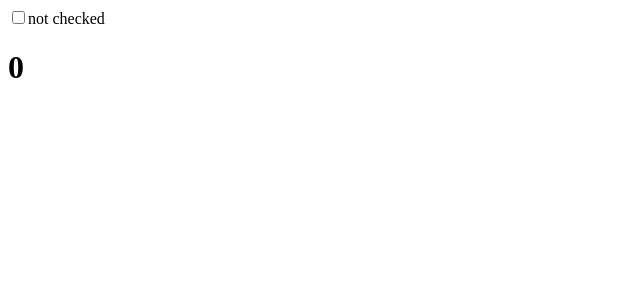
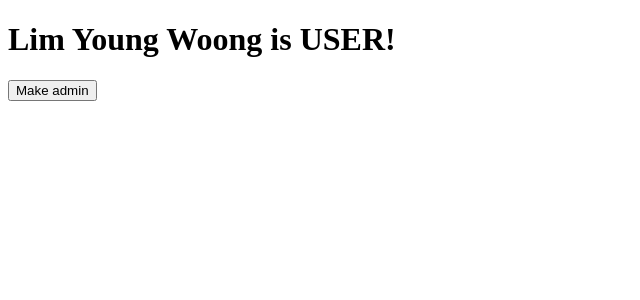
Before and after one commit to johnny-gill/third-react, a React (Create React App) app: page / in a window 1280 px wide. Shown: the top 300 px of the page, without its empty margins (0-640 px from the left). Built offline with nearby package versions, Linux system fonts and the light colour scheme.

Commit message:
Feature: useReducer

```diff
--- /dev/null
+++ b/src/ch7/App3.js
@@ -0,0 +1,51 @@
+import { useReducer, useState } from "react";
+
+const initUser = {
+  id: 8282,
+  firstName: "Young Woong",
+  lastName: "Lim",
+  admin: false,
+};
+
+const App3 = () => {
+  // // 방법 1
+  // const [user, setUser] = useState(initUser);
+
+  // const handleClick = () => {
+  //   setUser({ ...user, admin: !user.admin });
+  // };
+
+  // return (
+  //   <div>
+  //     <h1>
+  //       {user.lastName} {user.firstName} is {user.admin ? "ADMIN!" : "USER!"}
+  //     </h1>
+  //     <button onClick={handleClick}>
+  //       Make {user.admin ? "USER!" : "ADMIN!"}
+  //     </button>
+  //   </div>
+  // );
+
+  // 방법 2
+  const [user, setUser] = useReducer(
+    (user, newUser) => ({ ...user, ...newUser }),
+    initUser
+  );
+
+  const handleClick = () => {
+    setUser({ admin: !user.admin });
+  };
+
+  return (
+    <div>
+      <h1>
+        {user.lastName} {user.firstName} is {user.admin ? "ADMIN!" : "USER!"}
+      </h1>
+      <button onClick={handleClick}>
+        Make {user.admin ? "user" : "admin"}
+      </button>
+    </div>
+  );
+};
+
+export default App3;
--- a/src/index.js
+++ b/src/index.js
@@ -1,6 +1,7 @@
 import ReactDOM from "react-dom/client";
 import App from "./ch7/App";
 import App2 from "./ch7/App2";
+import App3 from "./ch7/App3";
 
 const root = ReactDOM.createRoot(document.getElementById("root"));
-root.render(<App2 />);
+root.render(<App3 />);
```
